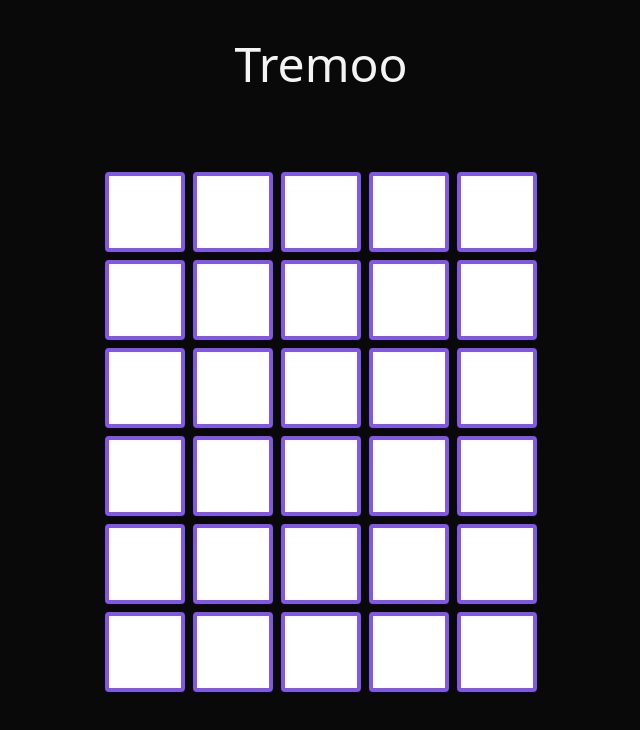
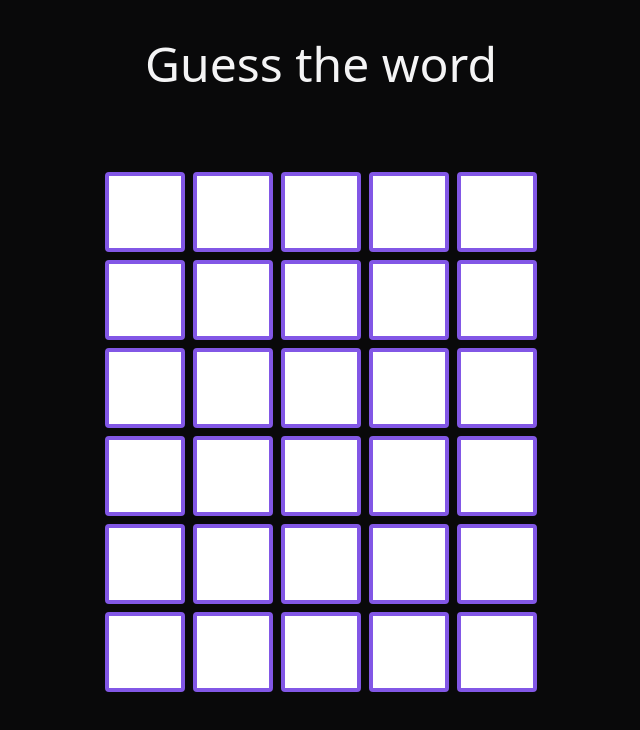
Before and after one commit to ArthurEnrique15/termoo-copy, a React (Vite) app: page / in a window 1280 px wide. Shown: the top 730 px of the page, without its empty margins (319-959 px from the left). Built offline with nearby package versions, Linux system fonts and the light colour scheme.

Commit message:
refactor: change title

```diff
--- a/src/components/Game.tsx
+++ b/src/components/Game.tsx
@@ -3,7 +3,7 @@ import { Words } from "./Words";
 export function Game() {
   return (
     <>
-      <h1 className="text-center text-5xl pt-10 mb-20">Tremoo</h1>
+      <h1 className="text-center text-5xl pt-10 mb-20">Guess the word</h1>
       <div className="flex justify-center"><Words/></div>
     </>
   )
```
